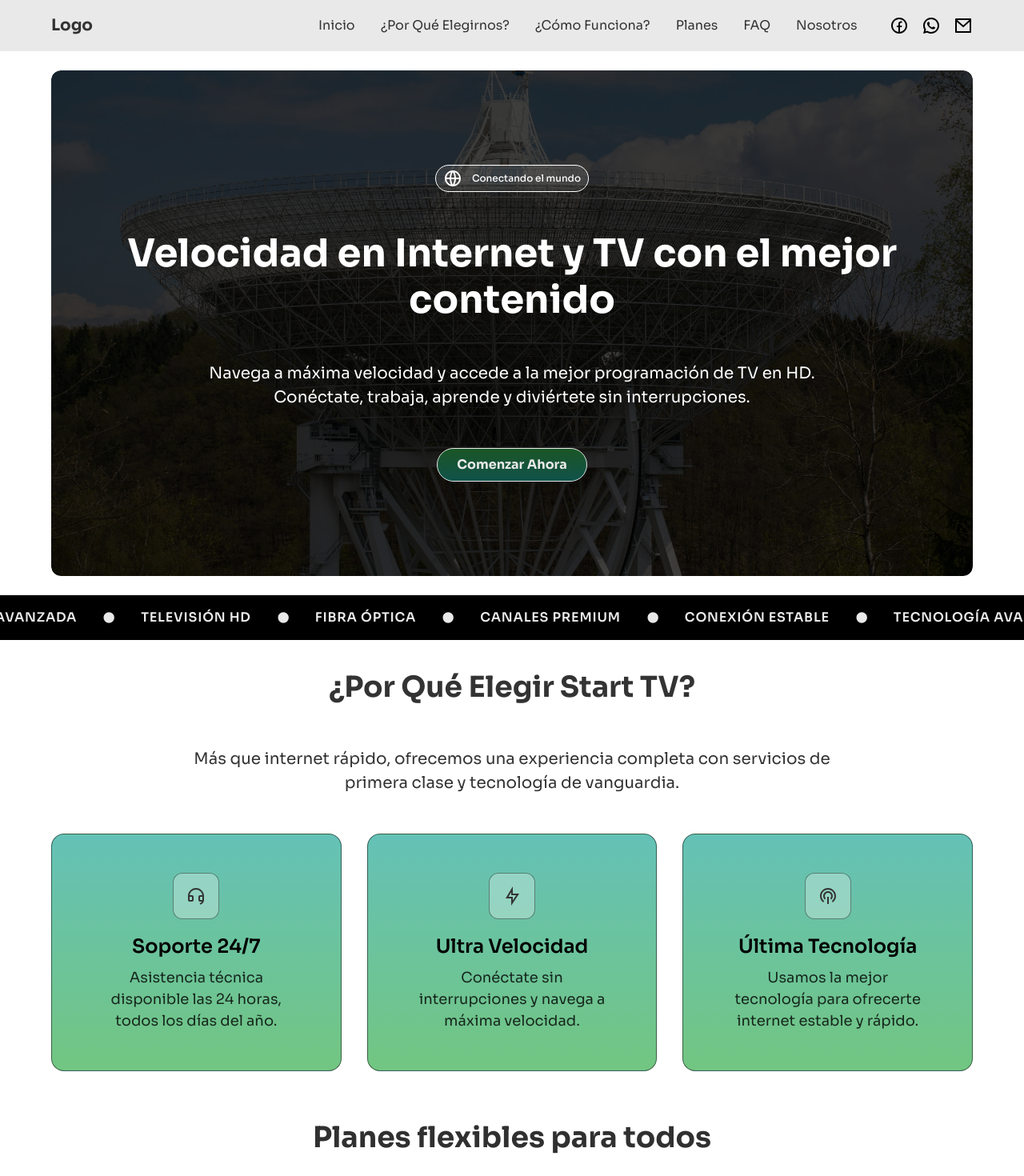
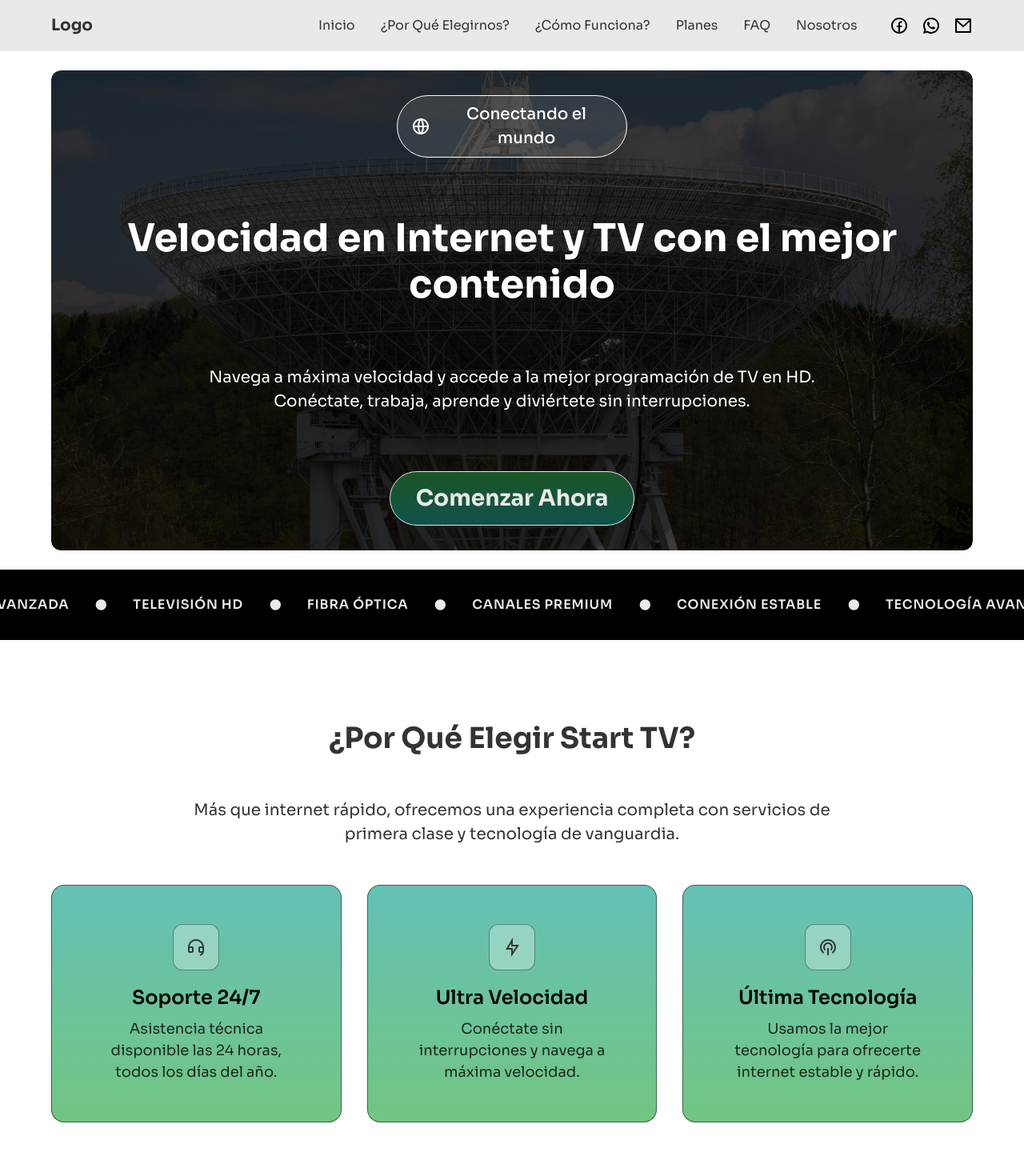
Before and after one commit to s4gk/startv-landing, a Next.js app: page / in a window 1280 px wide. Shown: the top 1470 px of the page at 80% size. Built offline with nearby package versions, Linux system fonts and the light colour scheme.

Commit message:
22/10/2025 Landing Page StarTV

```diff
--- a/src/components/atoms/Animation/Badge/Badge.module.scss
+++ b/src/components/atoms/Animation/Badge/Badge.module.scss
@@ -1,6 +1,8 @@
+@import "@/styles/variables";
+
 .badge {
   padding: 0.25rem 0.5rem;
-  font-size: 0.75rem;
+  @include font-size("xs");
   font-weight: 500;
   background-color: rgba(255, 255, 255, 0.1);
   color: #ffffff;
@@ -10,5 +12,20 @@
   justify-content: center;
   align-items: center;
   gap: 0.75rem;
-  width: 12rem;
+  width: 60%;
+
+  @media (min-width: $md) {
+    @include font-size("md");
+    width: 44%;
+    padding: 0.75rem;
+  }
+
+  @media (min-width: $lg) {
+    width: 25%;
+    padding: 0.5rem;
+  }
+
+  &__text {
+    width: 80%;
+  }
 }
--- a/src/components/atoms/Animation/Badge/Badge.tsx
+++ b/src/components/atoms/Animation/Badge/Badge.tsx
@@ -9,16 +9,18 @@
   icon?: React.JSX.Element;
 }
 
-export const Badge = ({label, icon}: BadgeProps) => {
+export const Badge = ({ label, icon }: BadgeProps) => {
   return (
     <motion.div
       initial={{ opacity: 0, y: -8 }}
       animate={{ opacity: 1, y: 0 }}
       transition={{ duration: 0.3, ease: "easeOut" }}
-      className={styles.badge}
+      className={styles["badge"]}
     >
       {icon}
-      {label}
+      <span className={styles["badge__text"]}>
+        {label}
+      </span>
     </motion.div>
   );
 };
--- a/src/components/atoms/Animation/ButtonCTA/ButtonCTA.module.scss
+++ b/src/components/atoms/Animation/ButtonCTA/ButtonCTA.module.scss
@@ -1,4 +1,5 @@
 @import "@/styles/variables.scss";
+
 .button {
   position: relative;
   padding: 0.5rem 1.5rem;
@@ -21,8 +22,19 @@
   }
 
   &__text {
-   position: relative;
-   z-index: 1;
-   color: $white;
+    position: relative;
+    z-index: 1;
+    color: $white;
+  }
+
+  @media (min-width: $md) {
+    padding: 1rem 2rem;
+    @include font-size("lg");
+  }
+
+  @media (min-width: $lg) {
+    padding: 0.75rem 2rem;
+    @include font-size("lg");
+    border-radius: 2.5rem;
   }
 }
--- a/src/components/atoms/Animation/ButtonCTA/ButtonCTA.tsx
+++ b/src/components/atoms/Animation/ButtonCTA/ButtonCTA.tsx
@@ -17,14 +17,14 @@
       initial={{ opacity: 0, y: 10 }}
       animate={{ opacity: 1, y: 0 }}
       transition={{ delay, duration, ease: 'easeOut' }}
-      className={styles.button}
+      className={styles["button"]}
     >
 
       {/* Capa oscura encima del gradiente */}
-      <span className={styles.button__shadow} />
+      <span className={styles["button__shadow"]} />
 
       {/* Texto visible */}
-      <span className={styles.button__text}>{label}</span>
+      <span className={styles["button__text"]}>{label}</span>
     </motion.button>
   );
 };
--- a/src/components/atoms/Animation/FeaturesBar/FeaturesBar.module.scss
+++ b/src/components/atoms/Animation/FeaturesBar/FeaturesBar.module.scss
@@ -25,4 +25,8 @@
     display: flex;
     align-items: center;
   }
+
+  @media (min-width: $md) {
+    padding: 2rem 0;
+  }
 }
--- a/src/components/organisms/Navbar/Navbar.module.scss
+++ b/src/components/organisms/Navbar/Navbar.module.scss
@@ -22,7 +22,7 @@
   @media (min-width: $lg) {
     border-bottom: none;
     padding: 1.5rem $section-margin-lg;
-  }
+     }
 
   &__start {
     display: flex;
--- a/src/components/templates/Features/FeaturesSection.module.scss
+++ b/src/components/templates/Features/FeaturesSection.module.scss
@@ -2,11 +2,12 @@
 
 .section {
   min-height: 100vh;
-  padding: 2rem 0;
+  padding: 4rem 0;
   display: flex;
 
   @media (min-width: $md) {
     margin: 0 $section-margin-md;
+    padding: 6rem 0;
     min-height: auto;
   }
 
@@ -23,7 +24,7 @@
     flex-direction: column;
     align-items: center;
     text-align: center;
-    gap: 1.5rem;
+    gap: 2rem;
 
     @media (min-width: $lg) {
       gap: 3rem;
--- a/src/components/templates/Hero/HeroSection.module.scss
+++ b/src/components/templates/Hero/HeroSection.module.scss
@@ -50,9 +50,13 @@
     gap: 2rem;
     height: 80%;
 
-    @media (min-width: 640px) {
-      gap: 3rem;
+    @media (min-width: $sm) {
+      gap: 3.5rem;
       height: 98%;
+    }
+
+    @media (min-width: $md) {
+      gap: 4.5rem;
     }
   }
 
--- a/src/components/templates/Pricing/PricingSection.module.scss
+++ b/src/components/templates/Pricing/PricingSection.module.scss
@@ -23,12 +23,17 @@
     align-items: center;
     gap: 2rem;
 
+    @media (min-width: $md) {
+      @include font-size("md");
+      gap: 3rem;
+    }
+
     &-title {
       @include font-size("xl");
       font-weight: 700;
 
-      @media (min-width: 768px) {
-        font-size: 2.25rem;
+      @media (min-width: $md) {
+        @include font-size("2xl");
       }
     }
 
@@ -87,7 +92,6 @@
       }
 
       &-popular {
-        transform: scale(1.05);
         background: #000;
         color: #fff;
       }
```
